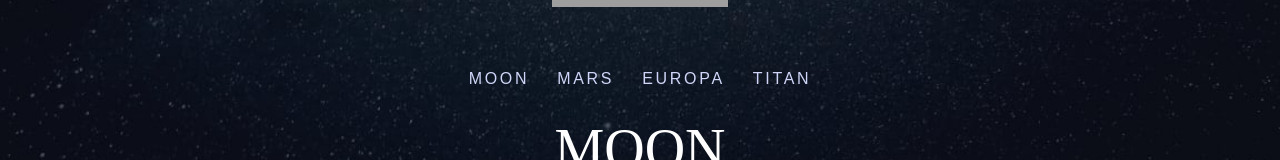
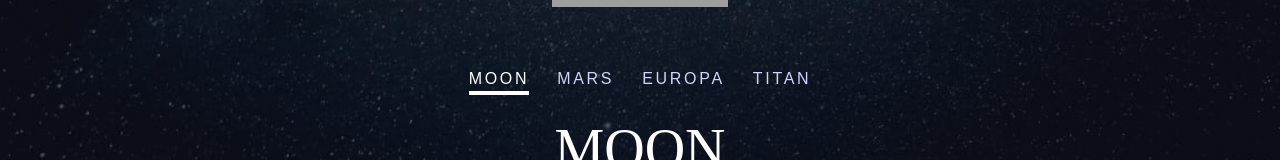
Before and after one commit to beloveddie/space-tourism, a React (Create React App) app: page /destination/moon in a window 1280 px wide. Shown: the part 297-457 px from the top of the page. Built offline with nearby package versions, Linux system fonts and the light colour scheme; grey boxes are pictures that could not be loaded.

Commit message:
Add basic logic to dynamically set active link UI

```diff
--- a/src/components/Destination/DestinationNav.tsx
+++ b/src/components/Destination/DestinationNav.tsx
@@ -1,5 +1,5 @@
 import { nanoid } from "nanoid";
-import React from "react";
+import React, { useRef, useState } from "react";
 import { Link } from "react-router-dom";
 import { TPageLinks } from "../../shared/types";
 
@@ -8,14 +8,25 @@ type TDestinationNavProps = {
 };
 
 const DestinationNav = ({ destinationLinks }: TDestinationNavProps) => {
+  // automatically set active state to the first link in the array..
+  const [activeLink, setActiveLink] = useState<string>("0");
+
   return (
     <ul className="flex mt-56 gap-7 justify-center mx-auto w-full">
-      {destinationLinks.map((destinationLink) => (
+      {destinationLinks.map((destinationLink, index) => (
         <li key={nanoid()}>
           <h5 className="nav-text text-secondary">
             <Link
+              id={index.toString()}
               to={`/destination/${destinationLink}`}
-              className="pb-1 hover:border-b-4 hover:border-primary/20 active:border-primary focus:text-primary focus:border-b-4 focus:border-primary"
+              className={`pb-1 hover:border-b-4 hover:border-primary/20 ${
+                activeLink === index.toString()
+                  ? " border-primary text-primary border-b-4"
+                  : ""
+              }`}
+              onClick={(e) => {
+                setActiveLink(e.currentTarget.id);
+              }}
             >
               {destinationLink.toUpperCase()}
             </Link>
@@ -27,3 +38,6 @@ const DestinationNav = ({ destinationLinks }: TDestinationNavProps) => {
 };
 
 export default DestinationNav;
+function useParams(): { destination: string } {
+  throw new Error("Function not implemented.");
+}
--- a/src/pages/useFocus.ts
+++ /dev/null
@@ -1,5 +0,0 @@
-import React from "react";
-
-const useFocus = () => {};
-
-export default useFocus;
```
